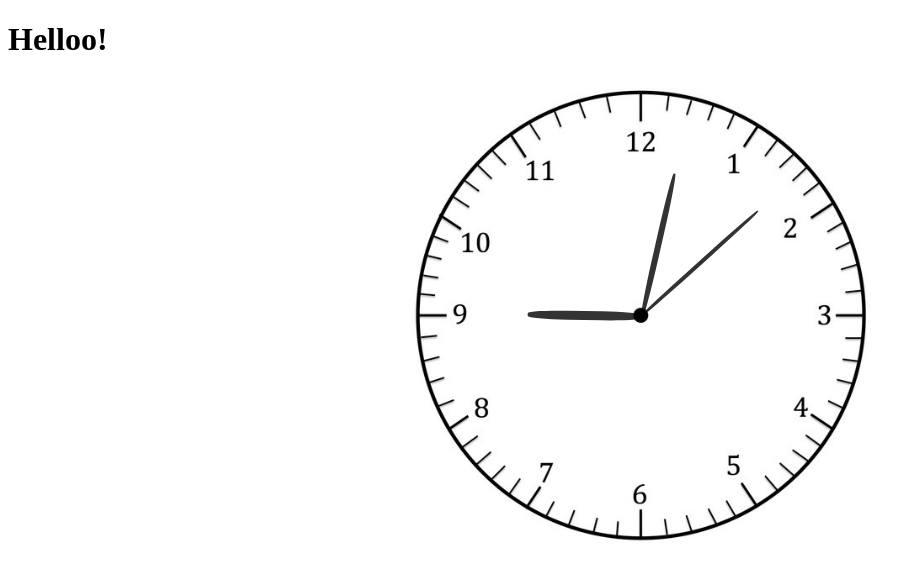
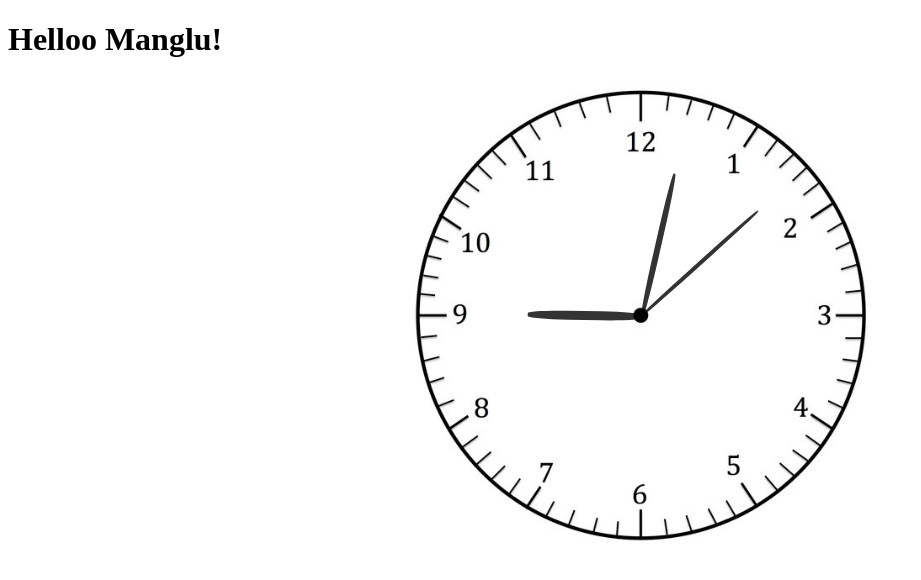
Before and after one commit to YatinBajajOP/analog_clock_phase-1, a plain HTML site: page index.html in a window 1280 px wide. Shown: the whole page, without its empty margins (0-921 px from the left). Drawn offline with Linux system fonts and the light colour scheme.

Commit message:
Hello Manglu! added

```diff
--- a/index.html
+++ b/index.html
@@ -8,7 +8,7 @@
     <link rel="stylesheet" href="index.css">
 </head>
 <body>
-    <h1>Helloo!</h1>
+    <h1>Helloo Manglu!</h1>
     <div id="clockcontainer">
         <div id="hour"></div>
         <div id="minute"></div>
```
